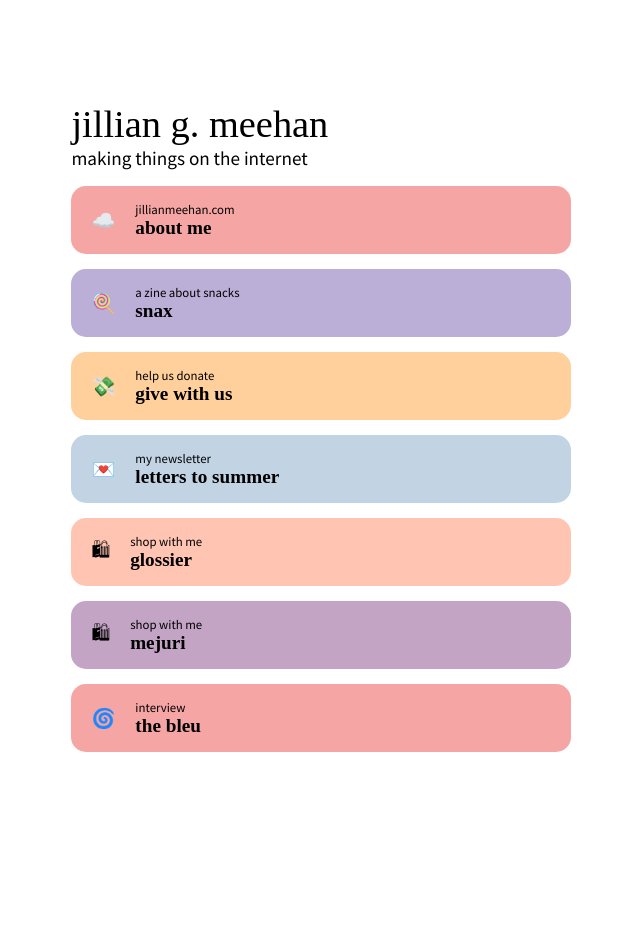
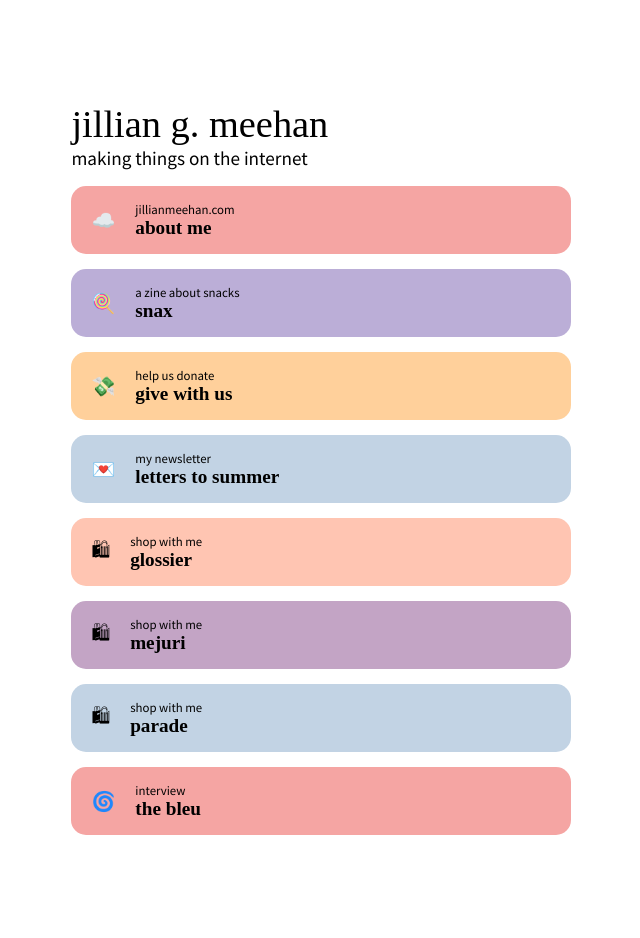
Before and after one commit to jilliangmeehan/jillian.cloud, a Jekyll site: the page built from links.html, in a window 1280 px wide. Shown: the whole page, without its empty margins (31-671 px from the left). Built offline with Jekyll 4.4.1, drawn with Linux system fonts in a browser that asks for light colours; nearby versions of some CDN libraries; some web fonts are replaced; comment, search, counter and statistics services are not loaded; before the commit the page ends 900 px from its top, so only the background shows below that.

Commit message:
Update links.yml

```diff
--- a/_data/links.yml
+++ b/_data/links.yml
@@ -34,6 +34,12 @@
   url: http://crew.mejuri.com/jgm
   color: purplewarm
 
+- title: parade
+  subtitle: shop with me
+  emoji: 🛍
+  url: http://secret.yourparade.com/jilliangmeehan
+  color: blue
+
 - title: the bleu
   subtitle: interview
   emoji: 🌀
```
